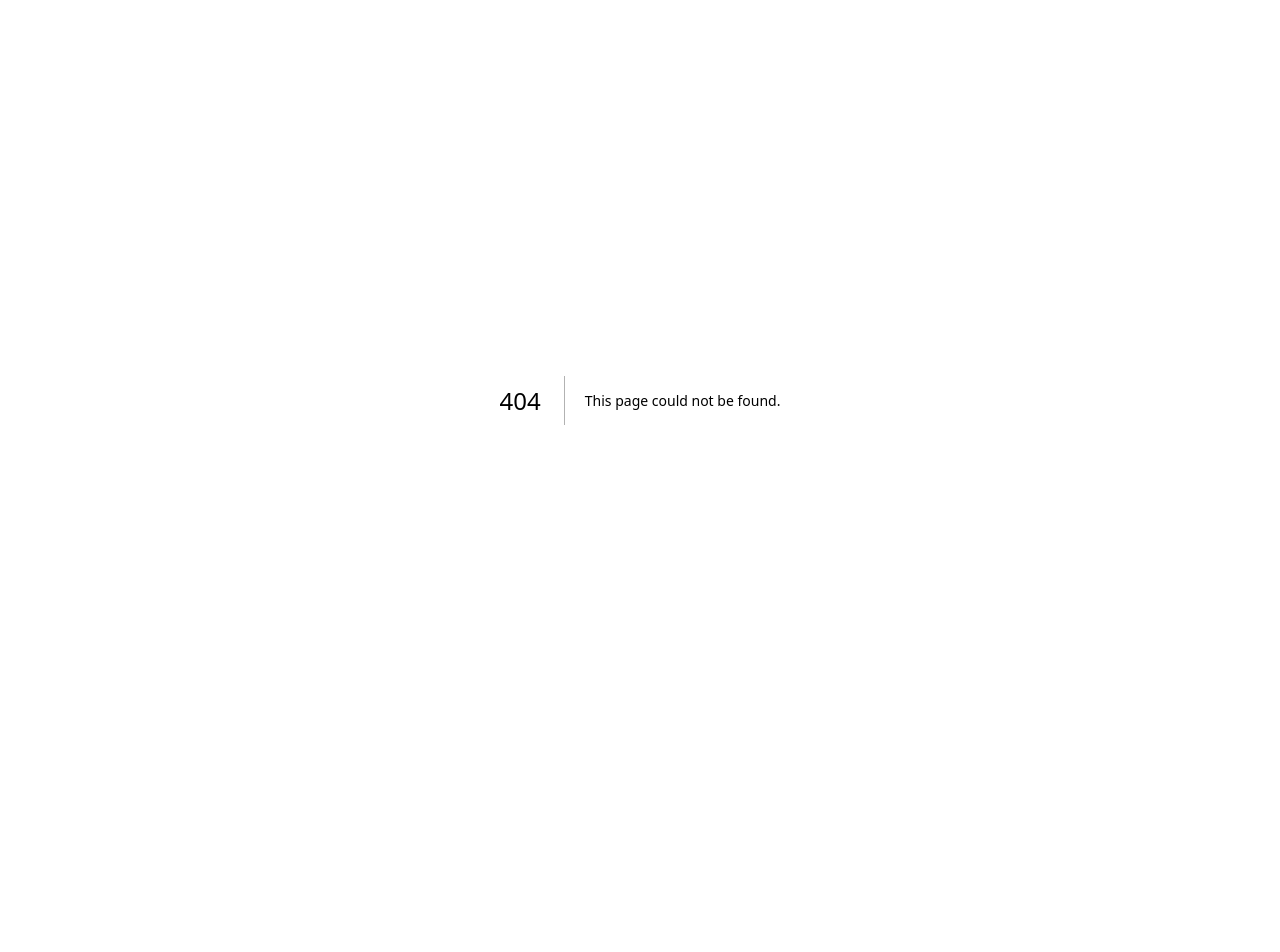
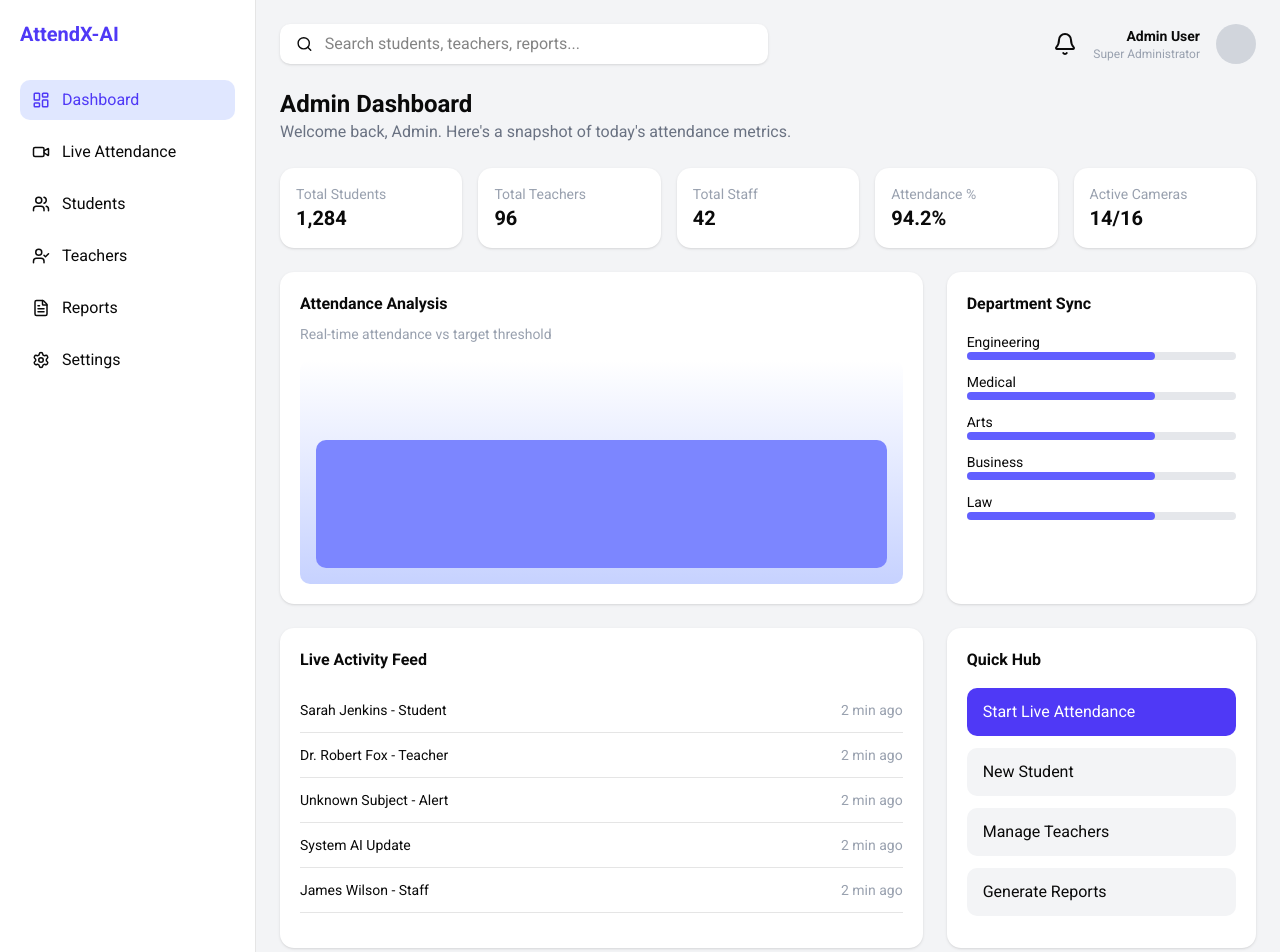
Before and after one commit to hemantgupta98/AttendX-AI, a Next.js app in the folder client/: page /src/admin/dashboard in a window 1280 px wide. Before the commit this address had no page. Shown: the top 952 px of the page. Before the commit the page ends 800 px from the top, so only its background shows below. Built offline with nearby package versions, Linux system fonts and the light colour scheme.

Commit message:
Add admin dashboard ui

```diff
--- /dev/null
+++ b/client/app/src/admin/dashboard/page.tsx
@@ -0,0 +1,209 @@
+"use client";
+
+import {
+  LayoutDashboard,
+  Users,
+  UserCheck,
+  Video,
+  FileText,
+  Settings,
+  Bell,
+  Search,
+} from "lucide-react";
+
+export default function Dashboard() {
+  return (
+    <div className="min-h-screen flex bg-gray-100">
+      {/* SIDEBAR */}
+      <aside className="w-64 hidden lg:flex flex-col bg-white border-r p-5">
+        <h1 className="text-xl font-bold text-indigo-600 mb-8">AttendX-AI</h1>
+
+        <nav className="space-y-3">
+          <SidebarItem
+            icon={<LayoutDashboard size={18} />}
+            label="Dashboard"
+            active
+          />
+          <SidebarItem icon={<Video size={18} />} label="Live Attendance" />
+          <SidebarItem icon={<Users size={18} />} label="Students" />
+          <SidebarItem icon={<UserCheck size={18} />} label="Teachers" />
+          <SidebarItem icon={<FileText size={18} />} label="Reports" />
+          <SidebarItem icon={<Settings size={18} />} label="Settings" />
+        </nav>
+
+        <div className="mt-auto text-sm text-gray-400">Sign Out</div>
+      </aside>
+
+      {/* MAIN */}
+      <main className="flex-1 p-4 lg:p-6">
+        {/* TOPBAR */}
+        <div className="flex flex-col lg:flex-row justify-between gap-4 mb-6">
+          <div className="flex items-center gap-3 bg-white px-4 py-2 rounded-lg shadow w-full lg:w-1/2">
+            <Search size={18} />
+            <input
+              placeholder="Search students, teachers, reports..."
+              className="w-full outline-none"
+            />
+          </div>
+
+          <div className="flex items-center gap-4 justify-end">
+            <Bell />
+            <div className="text-right">
+              <p className="text-sm font-semibold">Admin User</p>
+              <p className="text-xs text-gray-400">Super Administrator</p>
+            </div>
+            <div className="w-10 h-10 bg-gray-300 rounded-full" />
+          </div>
+        </div>
+
+        {/* HEADER */}
+        <div className="mb-6">
+          <h2 className="text-2xl font-bold">Admin Dashboard</h2>
+          <p className="text-gray-500">
+            Welcome back, Admin. Here&apos;s a snapshot of today&apos;s
+            attendance metrics.
+          </p>
+        </div>
+
+        {/* STATS */}
+        <div className="grid grid-cols-1 sm:grid-cols-2 lg:grid-cols-5 gap-4 mb-6">
+          <Card title="Total Students" value="1,284" />
+          <Card title="Total Teachers" value="96" />
+          <Card title="Total Staff" value="42" />
+          <Card title="Attendance %" value="94.2%" />
+          <Card title="Active Cameras" value="14/16" />
+        </div>
+
+        {/* MIDDLE */}
+        <div className="grid grid-cols-1 lg:grid-cols-3 gap-6">
+          {/* CHART */}
+          <div className="lg:col-span-2 bg-white p-5 rounded-xl shadow">
+            <h3 className="font-semibold mb-2">Attendance Analysis</h3>
+            <p className="text-sm text-gray-400 mb-4">
+              Real-time attendance vs target threshold
+            </p>
+
+            {/* Fake Chart */}
+            <div className="h-56 bg-gradient-to-t from-indigo-200 to-transparent rounded-lg flex items-end p-4">
+              <div className="w-full h-2/3 bg-indigo-400 rounded-lg" />
+            </div>
+          </div>
+
+          {/* RIGHT PANEL */}
+          <div className="bg-white p-5 rounded-xl shadow">
+            <h3 className="font-semibold mb-4">Department Sync</h3>
+
+            {["Engineering", "Medical", "Arts", "Business", "Law"].map(
+              (d, i) => (
+                <div key={i} className="mb-3">
+                  <p className="text-sm">{d}</p>
+                  <div className="h-2 bg-gray-200 rounded">
+                    <div className="h-2 bg-indigo-500 rounded w-[70%]" />
+                  </div>
+                </div>
+              ),
+            )}
+          </div>
+        </div>
+
+        {/* BOTTOM */}
+        <div className="grid grid-cols-1 lg:grid-cols-3 gap-6 mt-6">
+          {/* ACTIVITY */}
+          <div className="lg:col-span-2 bg-white p-5 rounded-xl shadow">
+            <h3 className="font-semibold mb-4">Live Activity Feed</h3>
+
+            {[
+              "Sarah Jenkins - Student",
+              "Dr. Robert Fox - Teacher",
+              "Unknown Subject - Alert",
+              "System AI Update",
+              "James Wilson - Staff",
+            ].map((item, i) => (
+              <div
+                key={i}
+                className="flex justify-between border-b py-3 text-sm"
+              >
+                <span>{item}</span>
+                <span className="text-gray-400">2 min ago</span>
+              </div>
+            ))}
+          </div>
+
+          {/* QUICK HUB */}
+          <div className="bg-white p-5 rounded-xl shadow">
+            <h3 className="font-semibold mb-4">Quick Hub</h3>
+
+            <QuickBtn label="Start Live Attendance" primary />
+            <QuickBtn label="New Student" />
+            <QuickBtn label="Manage Teachers" />
+            <QuickBtn label="Generate Reports" />
+          </div>
+        </div>
+
+        {/* SYSTEM HEALTH */}
+        <div className="bg-white p-5 rounded-xl shadow mt-6">
+          <h3 className="font-semibold mb-4">System Health</h3>
+
+          <div className="grid grid-cols-1 sm:grid-cols-3 gap-4 text-sm">
+            <Health label="Database Sync" status="Stable" />
+            <Health label="AI Engine v2.4" status="Optimal" />
+            <Health label="Storage Capacity" status="82% Full" />
+          </div>
+        </div>
+      </main>
+    </div>
+  );
+}
+
+/* COMPONENTS */
+
+function SidebarItem({
+  icon,
+  label,
+  active,
+}: {
+  icon: React.ReactNode;
+  label: string;
+  active?: boolean;
+}) {
+  return (
+    <div
+      className={`flex items-center gap-3 px-3 py-2 rounded-lg cursor-pointer ${
+        active ? "bg-indigo-100 text-indigo-600" : "hover:bg-gray-100"
+      }`}
+    >
+      {icon}
+      <span>{label}</span>
+    </div>
+  );
+}
+
+function Card({ title, value }: { title: string; value: string }) {
+  return (
+    <div className="bg-white p-4 rounded-xl shadow">
+      <p className="text-sm text-gray-400">{title}</p>
+      <h3 className="text-xl font-bold">{value}</h3>
+    </div>
+  );
+}
+
+function QuickBtn({ label, primary }: { label: string; primary?: boolean }) {
+  return (
+    <button
+      className={`w-full text-left px-4 py-3 rounded-lg mb-3 ${
+        primary ? "bg-indigo-600 text-white" : "bg-gray-100 hover:bg-gray-200"
+      }`}
+    >
+      {label}
+    </button>
+  );
+}
+
+function Health({ label, status }: { label: string; status: string }) {
+  return (
+    <div className="flex justify-between">
+      <span>{label}</span>
+      <span className="font-semibold">{status}</span>
+    </div>
+  );
+}
```
